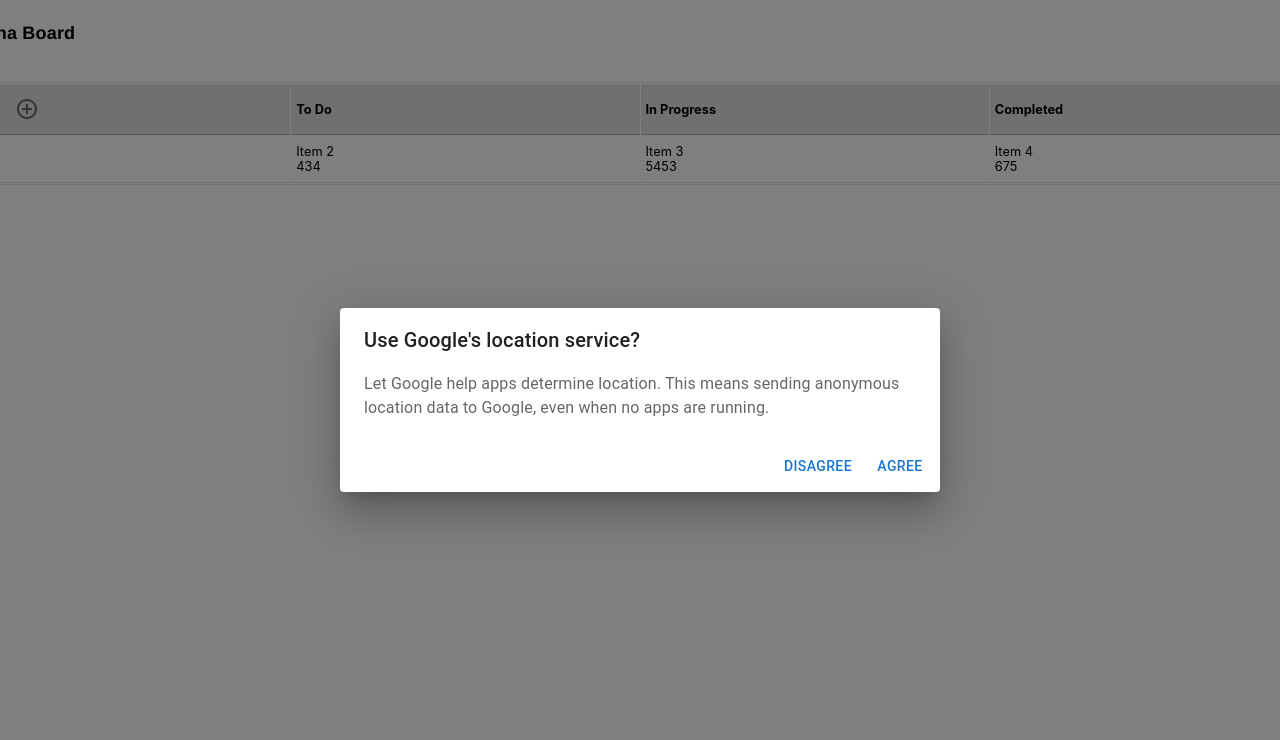
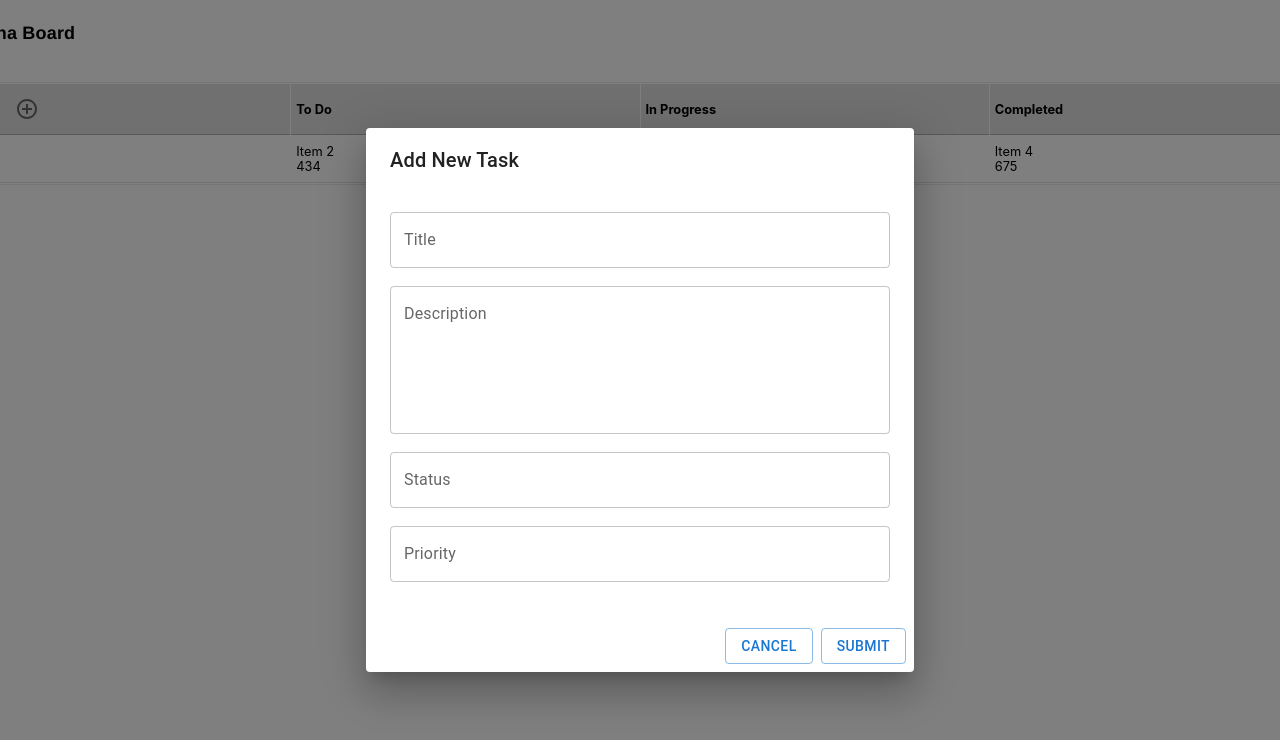
Before and after one commit to Tiinzzy/react-projects, a React (Create React App) app in the folder kanban-board/: page / in a window 1280 px wide. Both pictures are taken after a click on the button 27 px from the left and 109 px from the top of the page. Shown: the top 740 px of the page. Built offline with nearby package versions, Linux system fonts and the light colour scheme; the HTML template or start-up script is replaced by a standard one.

Commit message:
added bases of dialog have to make list for status and priority and also fix buttons

```diff
--- a/kanban-board/src/components/BacklogDialog.js
+++ b/kanban-board/src/components/BacklogDialog.js
@@ -3,8 +3,9 @@ import React from "react";
 import Button from '@mui/material/Button';
 import DialogActions from '@mui/material/DialogActions';
 import DialogContent from '@mui/material/DialogContent';
-import DialogContentText from '@mui/material/DialogContentText';
 import DialogTitle from '@mui/material/DialogTitle';
+import Box from "@mui/material/Box";
+import TextField from "@mui/material/TextField";
 
 export default class BacklogDialog extends React.Component {
 
@@ -17,20 +18,20 @@ export default class BacklogDialog extends React.Component {
     render() {
         return (
             <>
-                <DialogTitle id="alert-dialog-title">
-                    {"Use Google's location service?"}
+                <DialogTitle>
+                    {"Add New Task"}
                 </DialogTitle>
                 <DialogContent>
-                    <DialogContentText id="alert-dialog-description">
-                        Let Google help apps determine location. This means sending anonymous
-                        location data to Google, even when no apps are running.
-                    </DialogContentText>
+                    <Box style={{ marginTop: 20, display: 'flex', flexDirection: 'column', width: 500 }}>
+                        <TextField label="Title" variant="outlined" style={{ marginBottom: 18 }} />
+                        <TextField fullWidth multiline rows={5} label="Description" variant="outlined" style={{ marginBottom: 18 }} />
+                        <TextField label="Status" variant="outlined" style={{ marginBottom: 18 }} />
+                        <TextField label="Priority" variant="outlined" style={{ marginBottom: 18 }} />
+                    </Box>
                 </DialogContent>
                 <DialogActions>
-                    <Button >Disagree</Button>
-                    <Button >
-                        Agree
-                    </Button>
+                    <Button variant="outlined">Cancel</Button>
+                    <Button variant="outlined">Submit</Button>
                 </DialogActions>
             </>
         );
```
